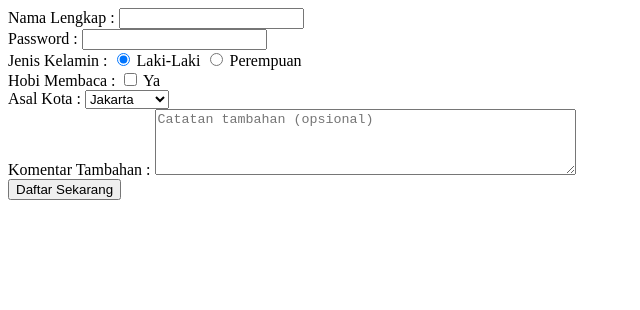
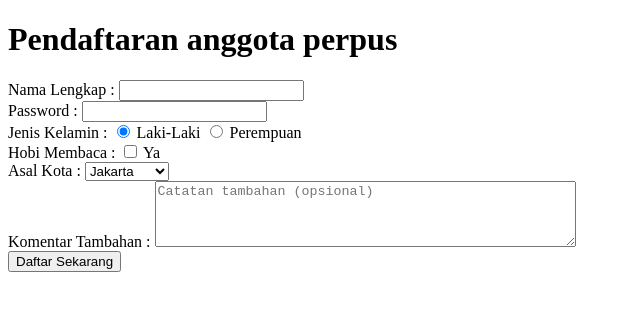
Before and after one commit to Mosee1030/Praktikumwebkevin, a plain HTML site: page praktikum5c.html in a window 1280 px wide. Shown: the whole page, without its empty margins (0-640 px from the left). Drawn offline with Linux system fonts and the light colour scheme.

Commit message:
first commit

```diff
--- a/Formulir_Perpuskotamadiun.html
+++ b/praktikum5c.html
@@ -4,6 +4,7 @@
     <title>formulir perpusmadiun</title>
 </head>
 <body>
+    <h1>Pendaftaran anggota perpus</h1>
     <form action="" method="get">
         Nama Lengkap :
         <input type="text" name="nama">
```
Also changed, not shown: Praktikum5a,b.html (renamed from formulir.html), praktikum5d.html (renamed from Formulir_kliniksehat.html).
